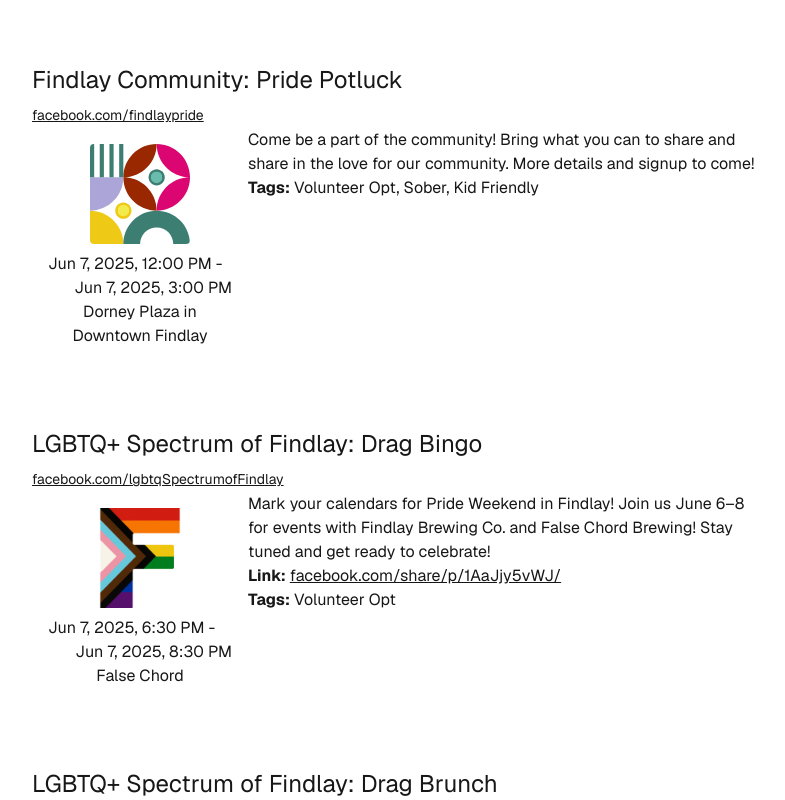
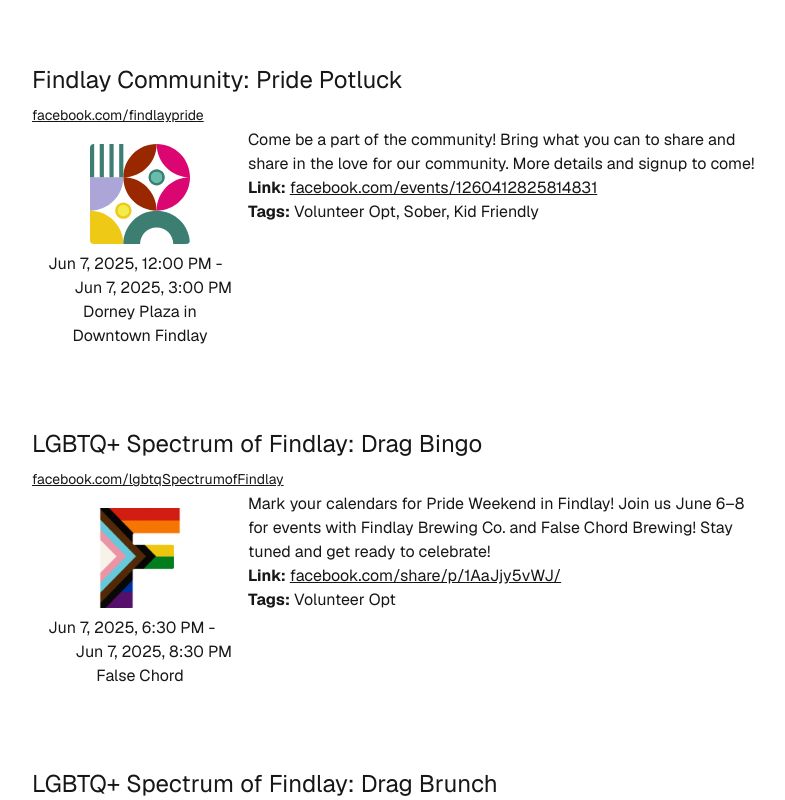
Before and after one commit to CodeByDex/findlay-pride-web, a Next.js app: page / in a window 1280 px wide. Shown: the part 1520-2320 px from the top of the page, without its empty margins (16-801 px from the left). Built offline with nearby package versions, Linux system fonts and the light colour scheme.

Commit message:
added Pain event

```diff
--- a/component/event.tsx
+++ b/component/event.tsx
@@ -3,6 +3,11 @@
 import Image from 'next/image';
 import Link from 'next/link';
 
+import dangerouslySetInnerHTML from 'react'
+
+function renderDescription({ desc }: { desc: string }) {
+    return <div dangerouslySetInnerHTML={{ __html: desc }} />;
+}
 
 export function EventComponent({ eventProps }: { eventProps: Event }) {
 
@@ -24,7 +29,7 @@
                     <div className='text-center'>{eventProps.location}</div>
                 </div>
                 <div className=' md:w-3/5 w-full'>
-                    <p>{eventProps.description}</p>
+                    {renderDescription({desc: eventProps.description})}
                     {eventProps.eventURI && (
                         <p><strong>Link:</strong> <Link href={"https://"+eventProps.eventURI} className='underline' target='_blank'>{eventProps.eventURI}</Link></p>
                     )}
--- a/data/eventDB.ts
+++ b/data/eventDB.ts
@@ -83,6 +83,7 @@
         location: "Dorney Plaza in Downtown Findlay",
         organizer: "Findlay Community",
         organizerURI: "facebook.com/findlaypride",
+        eventURI: "facebook.com/events/1260412825814831",
         imageURI: "/partnerLogo/fppLogo.svg",
         imageAlt: "Findlay Pride Potluck Logo",
         tags: ["Volunteer Opt", "Sober", "Kid Friendly"],
@@ -98,6 +99,18 @@
         imageURI: "/event/JBEvent.png",
         imageAlt: "Open half burrito with rainbow rice",
     },
+    {
+        name: "Paint A Brick",
+        description: `<p>Celebrate & learn about LGBTQIA+ History; create modern day inspiration while connecting with the history of the Stonewall Riots.</p>
+        <p>This event is 18+ and $10/person. Supplies provided</p>`,
+        startDate: new Date(2025, 5, 28, 10, 0),
+        endDate: new Date(2025, 5, 28, 12, 0),
+        location: "The Findlay Art League",
+        organizer: "Hysteria Co. by ambz",
+        organizerURI: "hysteria.company",
+        imageURI: "/event/paintEvent.png",
+        imageAlt: "brick with rainbow trail background",
+    },
 ];
 
 export default events;
```
Also changed, not shown: 1 other file (tests, documents, lock files or other folders).
